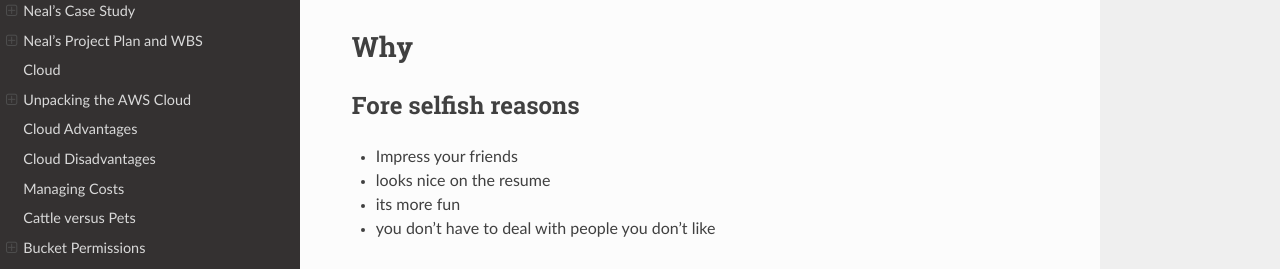
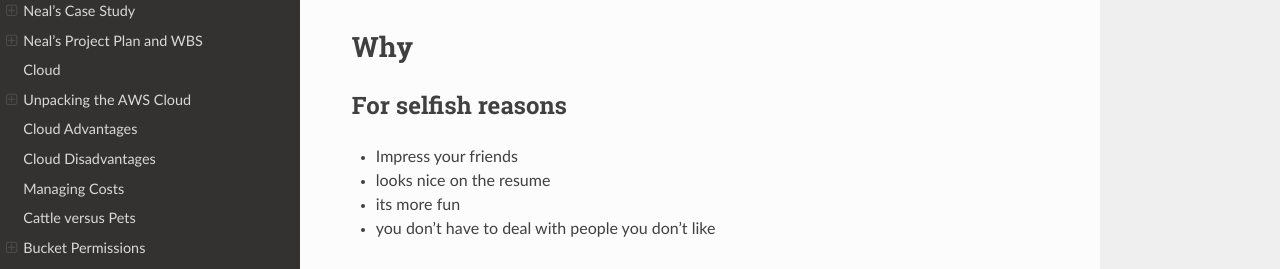
Before and after one commit to tonybutzer/harmony, a Sphinx documentation site: the page built from documentation/source/00status.md, in a window 1280 px wide and 900 px high, scrolled down 487 px. Shown: the part 171-440 px from the top of the window. Built offline with Sphinx 7.4.7 and the Read the Docs theme 2.0.0, drawn with Linux system fonts in a browser that asks for light colours; pages that are not in the unit, such as notebooks, are missing from menus.

Commit message:
automatic git update from Makefile

```diff
--- a/documentation/source/00status.md
+++ b/documentation/source/00status.md
@@ -23,7 +23,7 @@
 
 # Why
 
-## Fore selfish reasons
+## For selfish reasons
 
 - Impress your friends
 - looks nice on the resume
```
